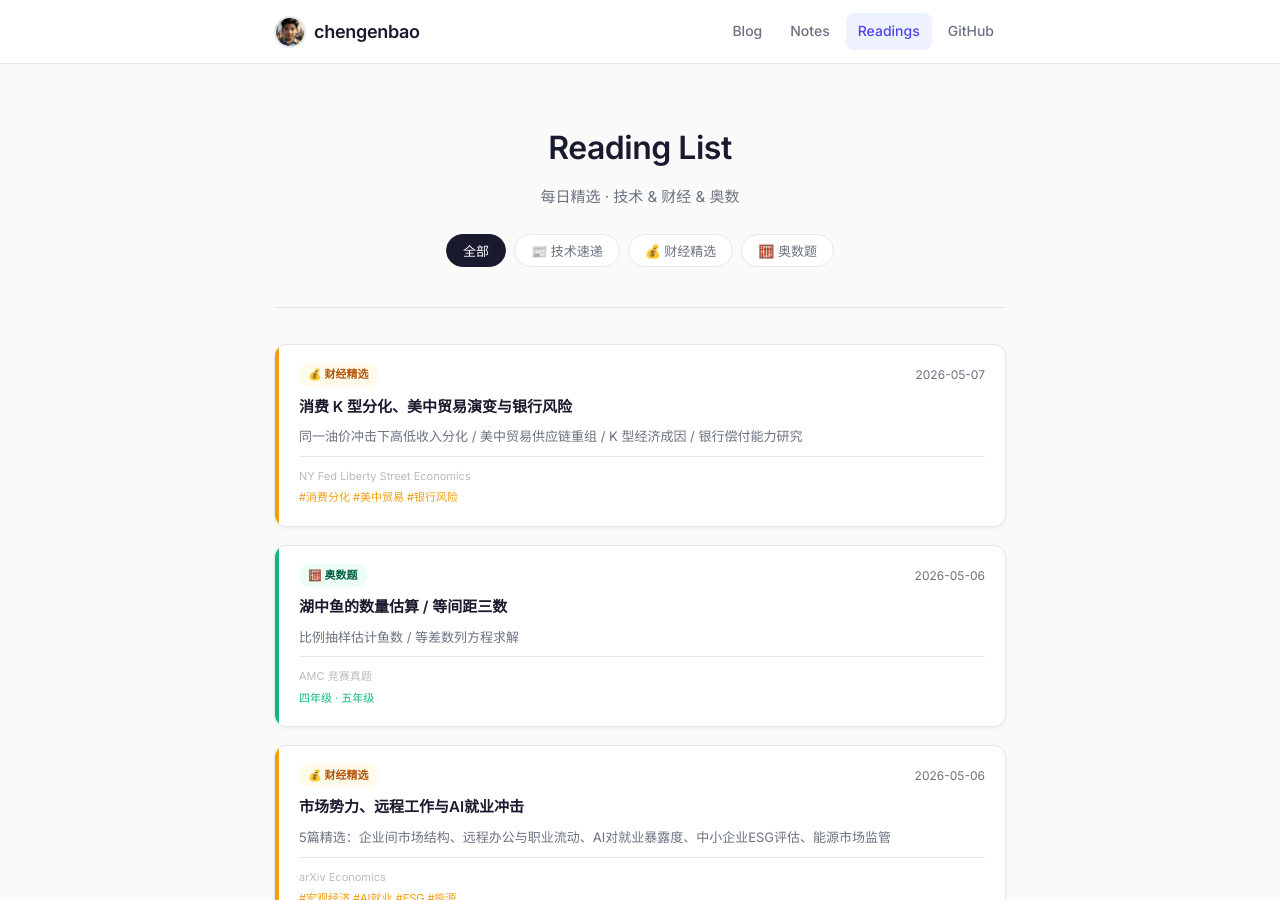
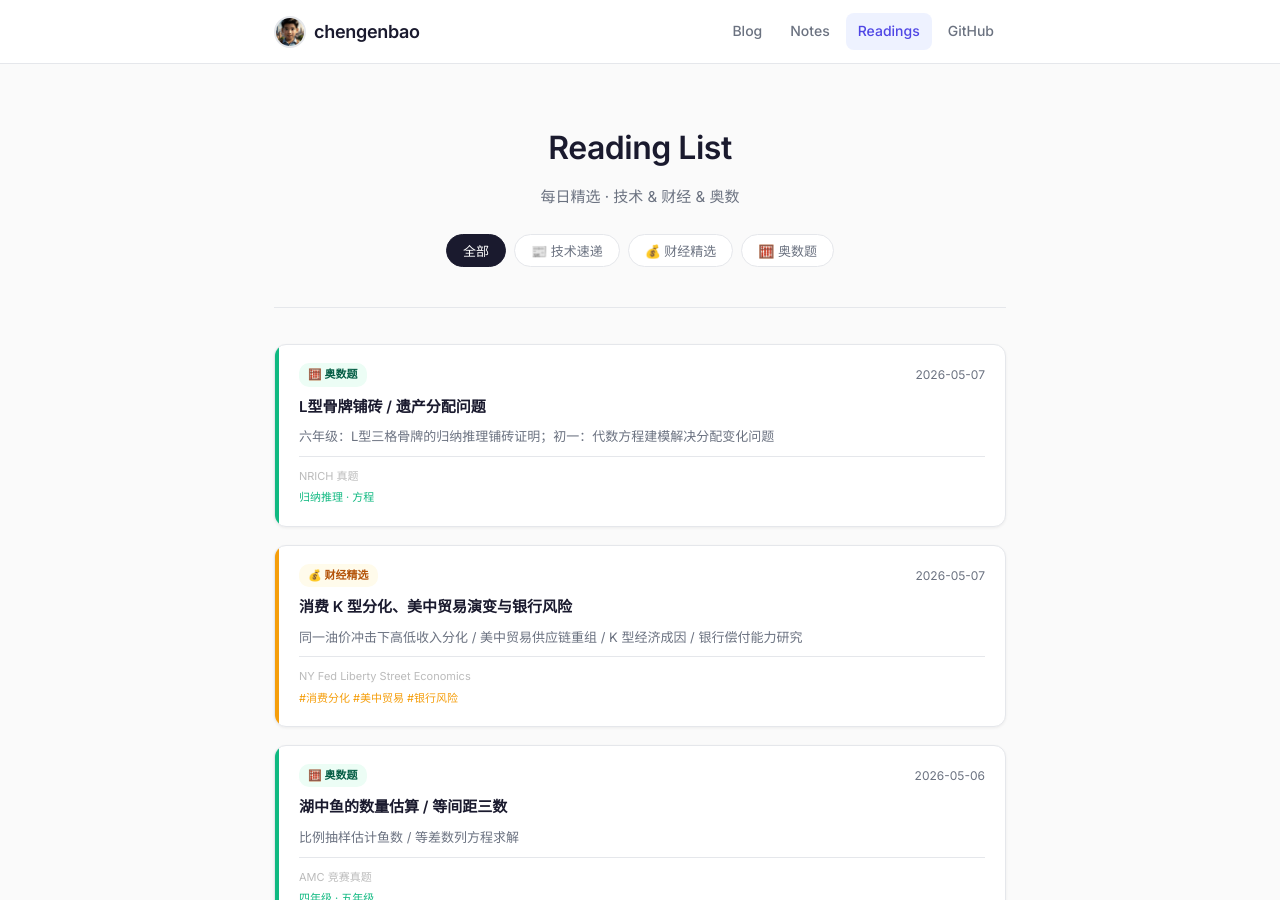
Before and after one commit to chengenbao/chengenbao.github.io, a Jekyll site: the page built from reading-list/index.md, in a window 1280 px wide and 900 px high. Built offline with Jekyll 4.4.1, drawn with Linux system fonts in a browser that asks for light colours.

Commit message:
add math card 2026-05-07

```diff
--- a/reading-list/index.md
+++ b/reading-list/index.md
@@ -18,6 +18,7 @@
   </div>
 
   <div class="rl-grid">
+<a class="rl-card math" href="/reading-list/2026-05-07-math/"><div class="rl-accent"></div><div class="rl-body"><div class="rl-top"><span class="rl-badge math">🧮 奥数题</span><time>2026-05-07</time></div><h2>L型骨牌铺砖 / 遗产分配问题</h2><p>六年级：L型三格骨牌的归纳推理铺砖证明；初一：代数方程建模解决分配变化问题</p><div class="rl-meta"><span class="rl-source">NRICH 真题</span><span class="rl-tags">归纳推理 · 方程</span></div></div></a>
 <a class="rl-card finance" href="/reading-list/2026-05-07-finance-daily/">
   <div class="rl-accent"></div>
   <div class="rl-body">
```
